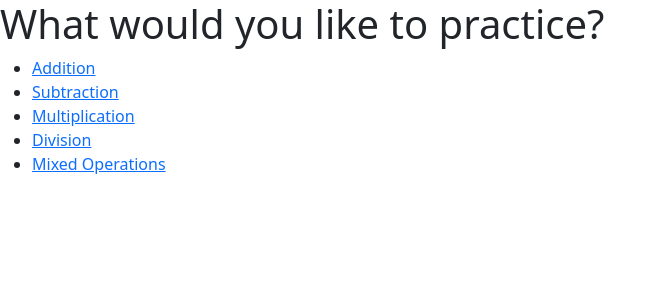
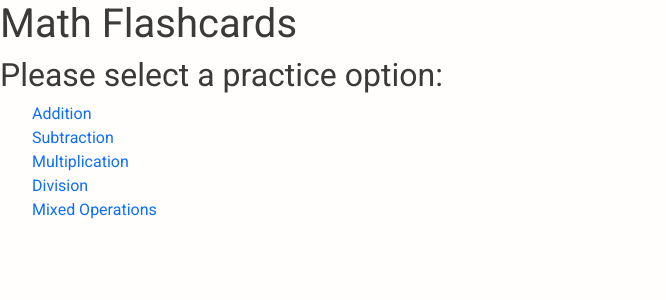
Before and after one commit to ajrobbins04/mathFlashcards, a Django app: page / in a window 1280 px wide. Shown: the top 300 px of the page, without its empty margins (0-666 px from the left). Run offline with Django 4.2, Linux system fonts and the light colour scheme; some libraries are stand-ins or nearby versions.

Commit message:
adding some custom css

```diff
--- a/cards/templates/cards/menu-view.html
+++ b/cards/templates/cards/menu-view.html
@@ -4,7 +4,9 @@
 {% block title %}Flashcard Selection{% endblock title %}
 
 {% block content %}
-<h1>What would you like to practice?</h1>
+<h1>Math Flashcards</h1>
+<div class="card-effect">
+    <h2>Please select a practice option:</h2>
     <ul>
         <!-- operation is passed into view_card w/an operation value unique to the selected link -->
         <li><a href="{% url 'view_card' operation='addition' %}">Addition</a></li>
@@ -13,4 +15,5 @@
         <li><a href="{% url 'view_card' operation='division' %}">Division</a></li>
         <li><a href="{% url 'view_card' operation='all' %}">Mixed Operations</a></li>
     </ul>
+</div>
 {% endblock content %}
--- a/cards/urls.py
+++ b/cards/urls.py
@@ -1,10 +1,10 @@
-from django.contrib import admin
-from django.urls import include, path
+""" cards/urls.py """
+from django.urls import path
 from . import views
 
 urlpatterns = [
-    # defines the project's root url
-    path('', views.index, name='home'),
+    # go to flashcards menu by default
+    path('', views.menu, name='menu'),
     # <> brackets "capture" part of a URL to send it as an argument to a view method
     path('view_card?<str:operation>', views.viewCard, name='view_card'),
 ]
--- a/cards/views.py
+++ b/cards/views.py
@@ -5,7 +5,7 @@ from cards.models import *
 import random
 
 
-def index(request):
+def menu(request):
 
     HTML_STRING = render_to_string('cards/menu-view.html')
     return HttpResponse(HTML_STRING)
--- a/templates/base.html
+++ b/templates/base.html
@@ -1,17 +1,43 @@
-<!-- the parent template -->
+<!-- the shared, base structure among all views -->
 <!DOCTYPE html>
 <html lang="en">
 <head>
     <meta charset="UTF-8">
     <meta name="viewport" content="width=device-width, initial-scale=1.0">
     <title>{% block title %}Math Flashcards{% endblock title %}</title>
-    <link href="https://cdn.jsdelivr.net/npm/bootstrap@5.3.2/dist/css/bootstrap.min.css"
-    rel="stylesheet"
-    integrity="sha384-T3c6CoIi6uLrA9TneNEoa7RxnatzjcDSCmG1MXxSR1GAsXEV/Dwwykc2MPK8M2HN"
-    crossorigin="anonymous">
+    <!-- load Bootstrap's Simple.css framework -->
+    <link rel="stylesheet" href="https://cdn.jsdelivr.net/npm/bootstrap@5.3.2/dist/css/bootstrap.min.css">
+    <link rel="preconnect" href="https://fonts.googleapis.com">
+    <link rel="preconnect" href="https://fonts.gstatic.com" crossorigin>
+    <link href="https://fonts.googleapis.com/css2?family=Raleway&family=Roboto&display=swap" rel="stylesheet">
 </head>
 <body>
     {% block content %}
     {% endblock content %}
+<style>
+    :root {
+        --white: #FFFEFC;
+    --light-grey: #BABABA;
+    --dark-grey: #717171;
+    --lightest-blue: #5DA0DB;
+    --light-blue: #4C96D7;
+    --dark-blue: #205A8D;
+    --black: #3A3A3A;
+    }
+    body {
+        font-family: 'Roboto';
+        background-color: var(--white);
+        color: var(--black);
+    }
+
+    li {
+        list-style: none;
+        cursor: pointer;
+    }
+
+    a {
+        text-decoration: none;
+    }
+</style>
 </body>
 </html>
```
Also changed, not shown: cards/templates/cards/card-view.html (+8 -7 lines), cards/templates/cards/result-view.html (added, +12 -0 lines). Lines whose indentation alone changed are shown as unchanged.
